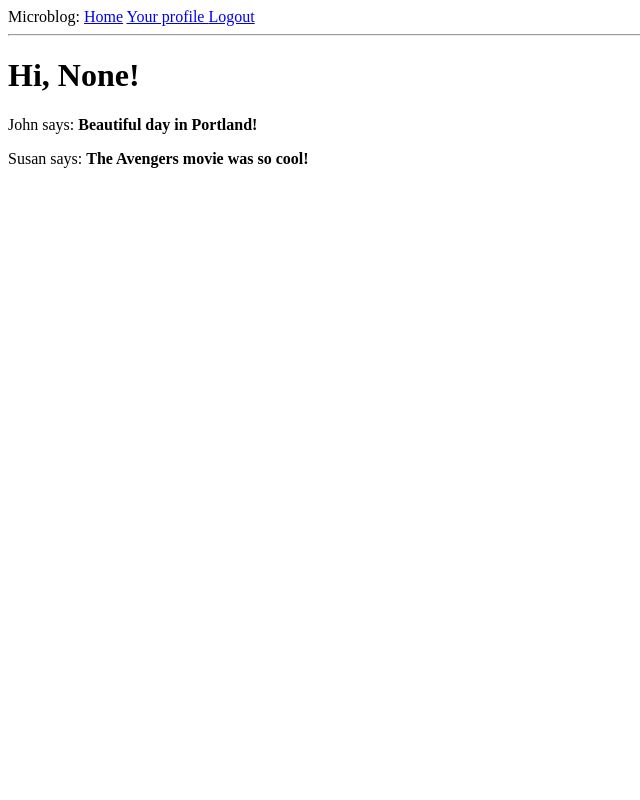
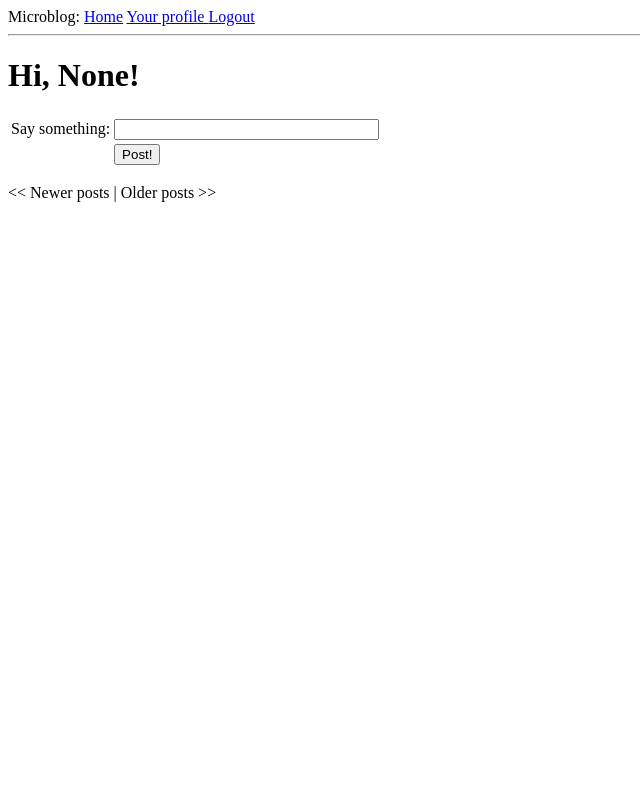
Before and after one commit to pattisdr/flask_microblog, a Flask app: page / in a window 1280 px wide. Shown: the whole page, without its empty margins (0-640 px from the left). Run offline with Flask 2, Linux system fonts and the light colour scheme; a user stored in the database is signed in; data comes from the database, SQL or seed files in the repository; both versions use the stored data as it was after the commit; data that the repository does not hold is empty; parts of the project's set-up code (start-up, migrations or seed data) failed here and were passed over.

Commit message:
Add pagination

```diff
--- a/app/forms.py
+++ b/app/forms.py
@@ -1,11 +1,13 @@
 from flask.ext.wtf import Form
 from wtforms import StringField, BooleanField, TextAreaField
 from wtforms.validators import DataRequired, Length
-from app.models import User
+from .models import User
 
-class LoginForm(Form): #inherits from Form class
-    openid = StringField('openid', validators = [DataRequired()]) #DataRequired ensures field is completed
-    remember_me = BooleanField('remember_me', default = False)
+
+class LoginForm(Form):
+    openid = StringField('openid', validators=[DataRequired()])
+    remember_me = BooleanField('remember_me', default=False)
+
 
 class EditForm(Form):
     nickname = StringField('nickname', validators=[DataRequired()])
@@ -21,7 +23,12 @@
         if self.nickname.data == self.original_nickname:
             return True
         user = User.query.filter_by(nickname=self.nickname.data).first()
-        if user != None:
-            self.nickname.errors.append('This nickname is already in use. Please choose another one.')
+        if user is not None:
+            self.nickname.errors.append('This nickname is already in use. '
+                                        'Please choose another one.')
             return False
         return True
+
+
+class PostForm(Form):
+    post = StringField('post', validators=[DataRequired()])
--- a/app/templates/index.html
+++ b/app/templates/index.html
@@ -1,10 +1,29 @@
 {% extends "base.html" %}
 
 {% block content %}
-    <h1>Hi, {{ user.nickname }}!</h1>
-    {% for post in posts %}
-    <p>
-      {{ post.author.nickname }} says: <b>{{ post.body }}</b>
-    </p>
+    <h1>Hi, {{g.user.nickname}}!</h1>
+    <form action="" method="post" name="post">
+        {{ form.hidden_tag() }}
+        <table>
+            <tr>
+                <td>Say something:</td>
+                <td>{{ form.post(size=30, maxlength=140) }}</td>
+                <td>
+                {% for error in form.errors.post %}
+                <span style="color: red;">[{{ error }}]</span><br>
+                {% endfor %}
+                </td>
+            </tr>
+            <tr>
+                <td></td>
+                <td><input type="submit" value="Post!"></td>
+                <td></td>
+            </tr>
+        </table>
+    </form>
+    {% for post in posts.items %}
+        {% include 'post.html' %}
     {% endfor %}
+    {% if posts.has_prev %}<a href="{{ url_for('index', page=posts.prev_num) }}"><< Newer posts</a>{% else %}<< Newer posts{% endif %} |
+    {% if posts.has_next %}<a href="{{ url_for('index', page=posts.next_num) }}">Older posts >></a>{% else %}Older posts >>{% endif %}
 {% endblock %}
--- a/app/templates/user.html
+++ b/app/templates/user.html
@@ -5,7 +5,7 @@
         <tr valign="top">
             <td><img src="{{ user.avatar(128) }}"></td>
             <td>
-              <h1>User: {{ user.nickname }}</h1>
+                <h1>User: {{user.nickname}}</h1>
                 {% if user.about_me %}<p>{{ user.about_me }}</p>{% endif %}
                 {% if user.last_seen %}<p><i>Last seen on: {{ user.last_seen }}</i></p>{% endif %}
                 <p>{{ user.followers.count() }} followers |
@@ -21,7 +21,9 @@
         </tr>
     </table>
     <hr>
-  {% for post in posts %}
+    {% for post in posts.items %}
         {% include 'post.html' %}
     {% endfor %}
+    {% if posts.has_prev %}<a href="{{ url_for('user', nickname=user.nickname, page=posts.prev_num) }}"><< Newer posts</a>{% else %}<< Newer posts{% endif %} |
+    {% if posts.has_next %}<a href="{{ url_for('user', nickname=user.nickname, page=posts.next_num) }}">Older posts >></a>{% else %}Older posts >>{% endif %}
 {% endblock %}
--- a/app/views.py
+++ b/app/views.py
@@ -1,10 +1,11 @@
 from flask import render_template, flash, redirect, session, url_for, request, g
 from flask.ext.login import login_user, logout_user, current_user, \
     login_required
+from datetime import datetime
 from app import app, db, lm, oid
-from .forms import LoginForm, EditForm
-from .models import User
-from datetime import datetime
+from .forms import LoginForm, EditForm, PostForm
+from .models import User, Post
+from config import POSTS_PER_PAGE
 
 
 @lm.user_loader
@@ -21,24 +22,34 @@
         db.session.commit()
 
 
-@app.route('/')
-@app.route('/index')
+@app.errorhandler(404)
+def not_found_error(error):
+    return render_template('404.html'), 404
+
+
+@app.errorhandler(500)
+def internal_error(error):
+    db.session.rollback()
+    return render_template('500.html'), 500
+
+
+@app.route('/', methods=['GET', 'POST'])
+@app.route('/index', methods=['GET', 'POST'])
+@app.route('/index/<int:page>', methods=['GET', 'POST'])
 @login_required
-def index():
-    user = g.user
-    posts = [
-        {
-            'author': {'nickname': 'John'},
-            'body': 'Beautiful day in Portland!'
-        },
-        {
-            'author': {'nickname': 'Susan'},
-            'body': 'The Avengers movie was so cool!'
-        }
-    ]
+def index(page=1):
+    form = PostForm()
+    if form.validate_on_submit():
+        post = Post(body=form.post.data, timestamp=datetime.utcnow(),
+                    author=g.user)
+        db.session.add(post)
+        db.session.commit()
+        flash('Your post is now live!')
+        return redirect(url_for('index'))
+    posts = g.user.followed_posts().paginate(page, POSTS_PER_PAGE, False)
     return render_template('index.html',
                            title='Home',
-                           user=user,
+                           form=form,
                            posts=posts)
 
 
@@ -56,20 +67,51 @@
                            form=form,
                            providers=app.config['OPENID_PROVIDERS'])
 
+
+@oid.after_login
+def after_login(resp):
+    if resp.email is None or resp.email == "":
+        flash('Invalid login. Please try again.')
+        return redirect(url_for('login'))
+    user = User.query.filter_by(email=resp.email).first()
+    if user is None:
+        nickname = resp.nickname
+        if nickname is None or nickname == "":
+            nickname = resp.email.split('@')[0]
+        nickname = User.make_unique_nickname(nickname)
+        user = User(nickname=nickname, email=resp.email)
+        db.session.add(user)
+        db.session.commit()
+        # make the user follow him/herself
+        db.session.add(user.follow(user))
+        db.session.commit()
+    remember_me = False
+    if 'remember_me' in session:
+        remember_me = session['remember_me']
+        session.pop('remember_me', None)
+    login_user(user, remember=remember_me)
+    return redirect(request.args.get('next') or url_for('index'))
+
+
+@app.route('/logout')
+def logout():
+    logout_user()
+    return redirect(url_for('index'))
+
+
 @app.route('/user/<nickname>')
+@app.route('/user/<nickname>/<int:page>')
 @login_required
-def user(nickname):
+def user(nickname, page=1):
     user = User.query.filter_by(nickname=nickname).first()
-    if user == None:
+    if user is None:
         flash('User %s not found.' % nickname)
         return redirect(url_for('index'))
-    posts = [
-        {'author': user, 'body': 'Test post #1'},
-        {'author': user, 'body': 'Test post #2'}
-    ]
+    posts = user.posts.paginate(page, POSTS_PER_PAGE, False)
     return render_template('user.html',
                            user=user,
                            posts=posts)
+
 
 @app.route('/edit', methods=['GET', 'POST'])
 @login_required
@@ -82,45 +124,13 @@
         db.session.commit()
         flash('Your changes have been saved.')
         return redirect(url_for('edit'))
-    else:
+    elif request.method != "POST":
         form.nickname.data = g.user.nickname
         form.about_me.data = g.user.about_me
     return render_template('edit.html', form=form)
 
-@oid.after_login
-def after_login(resp):
-    if resp.email is None or resp.email == "":
-        flash('Invalid login. Please try again.')
-        return redirect(url_for('login'))
-    user = User.query.filter_by(email=resp.email).first()
-    if user is None:
-        nickname = resp.nickname
-        if nickname is None or nickname == "":
-            nickname = resp.email.split('@')[0]
-        nickname = User.make_unique_nickname(nickname)
-        user = User(nickname = nickname, email = resp.email)
-        db.session.add(user)
-        db.session.commit()
-        db.session.add(user.follow(user))
-        db.session.commit()
-    remember_me = False
-    if 'remember_me' in session:
-        remember_me = session['remember_me']
-        session.pop('remember_me', None)
-    login_user(user, remember=remember_me)
-    return redirect(request.args.get('next') or url_for('index'))
-
-@app.errorhandler(404)
-def not_found_error(error):
-    return render_template('404.html'), 404
-
-@app.errorhandler(500)
-def internal_error(error):
-    db.session.rollback()
-    return render_template('500.html'), 500
 
 @app.route('/follow/<nickname>')
-@login_required
 def follow(nickname):
     user = User.query.filter_by(nickname=nickname).first()
     if user is None:
@@ -138,8 +148,8 @@
     flash('You are now following ' + nickname + '!')
     return redirect(url_for('user', nickname=nickname))
 
+
 @app.route('/unfollow/<nickname>')
-@login_required
 def unfollow(nickname):
     user = User.query.filter_by(nickname=nickname).first()
     if user is None:
@@ -156,8 +166,3 @@
     db.session.commit()
     flash('You have stopped following ' + nickname + '.')
     return redirect(url_for('user', nickname=nickname))
-
-@app.route('/logout')
-def logout():
-    logout_user()
-    return redirect(url_for('index'))
--- a/config.py
+++ b/config.py
@@ -27,3 +27,5 @@
 
 #administrator list
 ADMINS = ['you@example.com']
+
+POSTS_PER_PAGE = 3
--- a/run.py
+++ b/run.py
@@ -1,3 +1,3 @@
 #!flask/bin/python
 from app import app
-app.run(debug=False)
+app.run(debug=True)
```
Also changed, not shown: app.db, 4 other files. Lines whose indentation alone changed are shown as unchanged.
